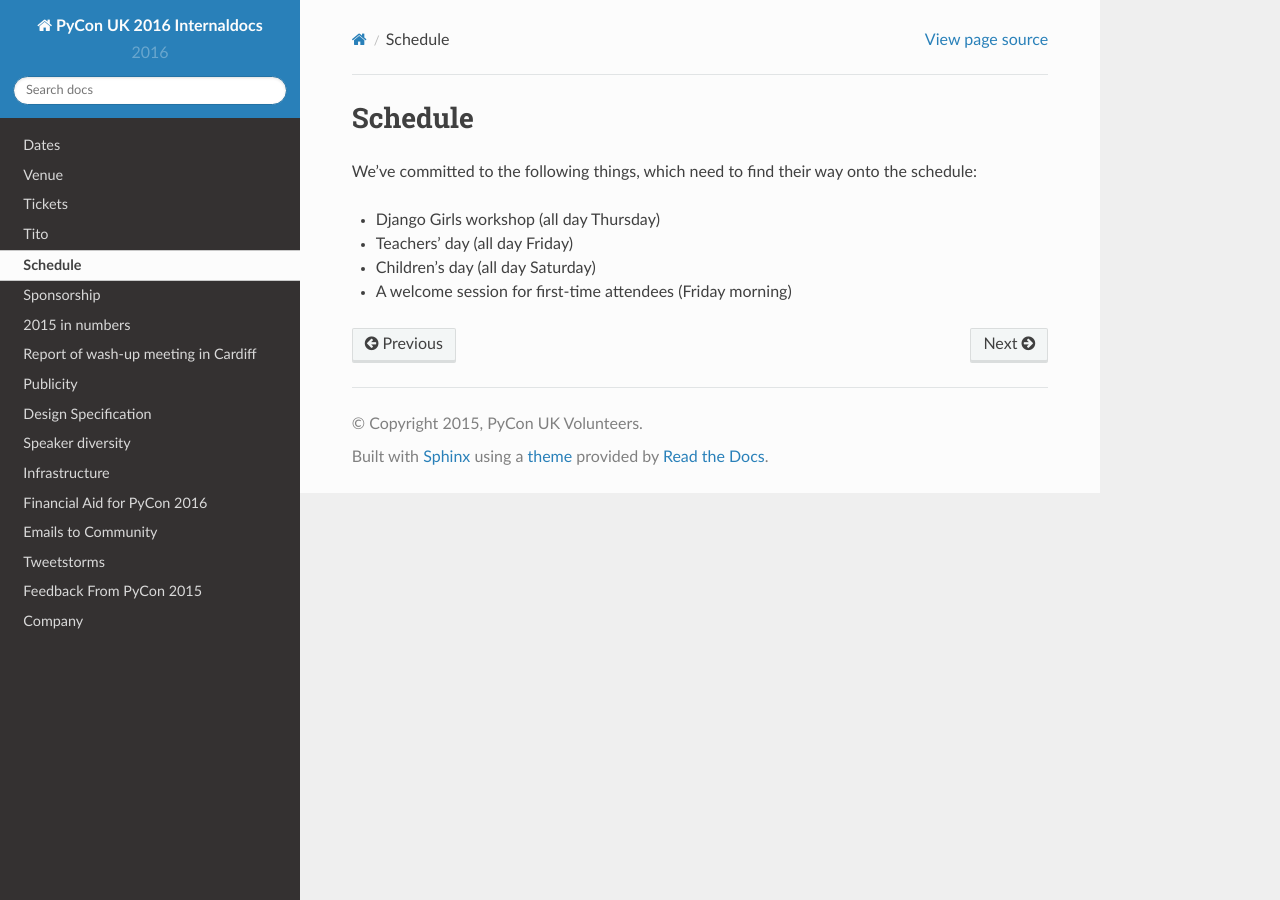
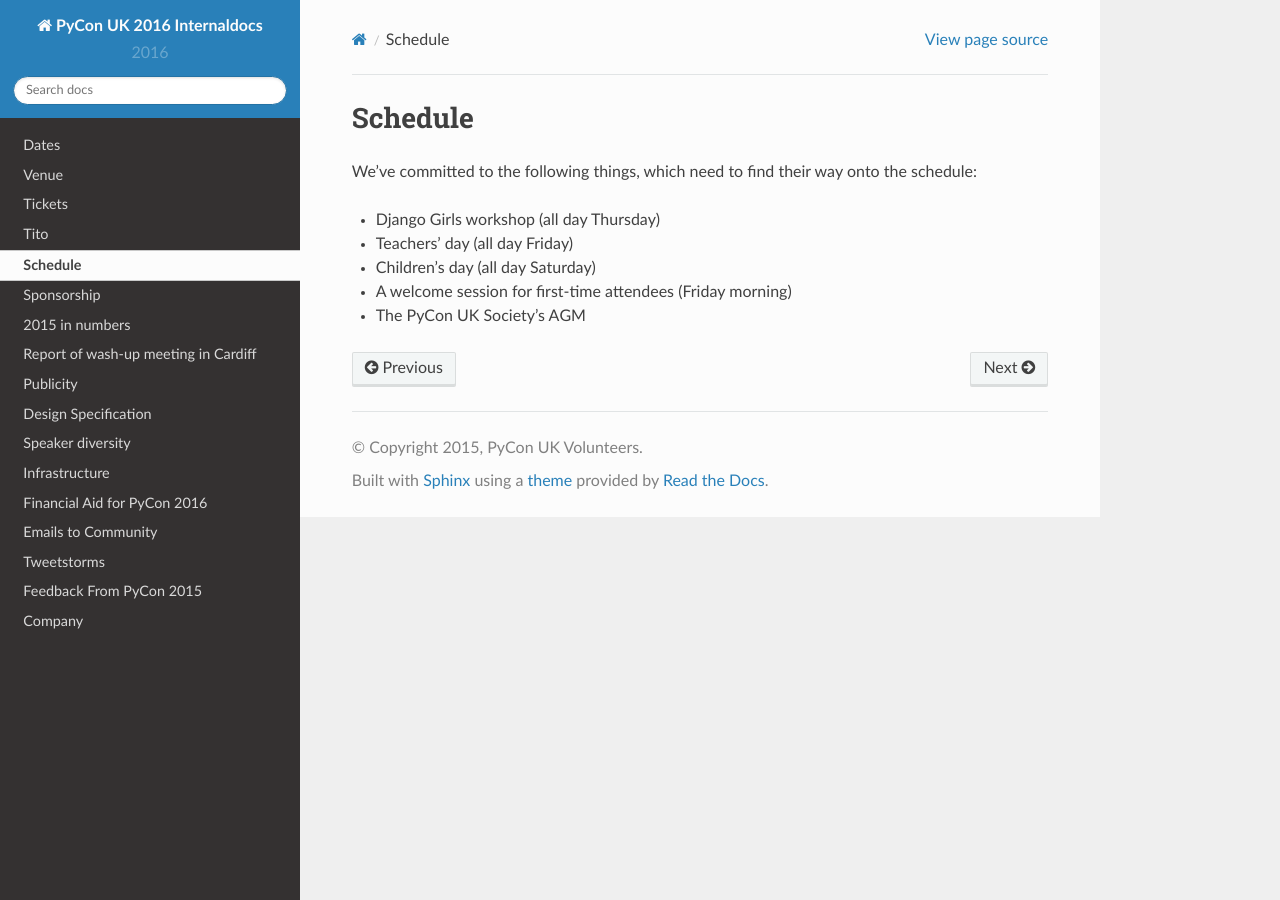
Before and after one commit to PyconUK/documentation, a Sphinx documentation site: the page built from source/schedule.rst, in a window 1280 px wide. Built offline with Sphinx 7.4.7 and the Read the Docs theme 2.0.0, drawn with Linux system fonts in a browser that asks for light colours.

Commit message:
Add AGM to list of things that need to be scheduled

```diff
--- a/source/schedule.rst
+++ b/source/schedule.rst
@@ -8,3 +8,4 @@ schedule:
 - Teachers' day (all day Friday)
 - Children's day (all day Saturday)
 - A welcome session for first-time attendees (Friday morning)
+- The PyCon UK Society's AGM
```
